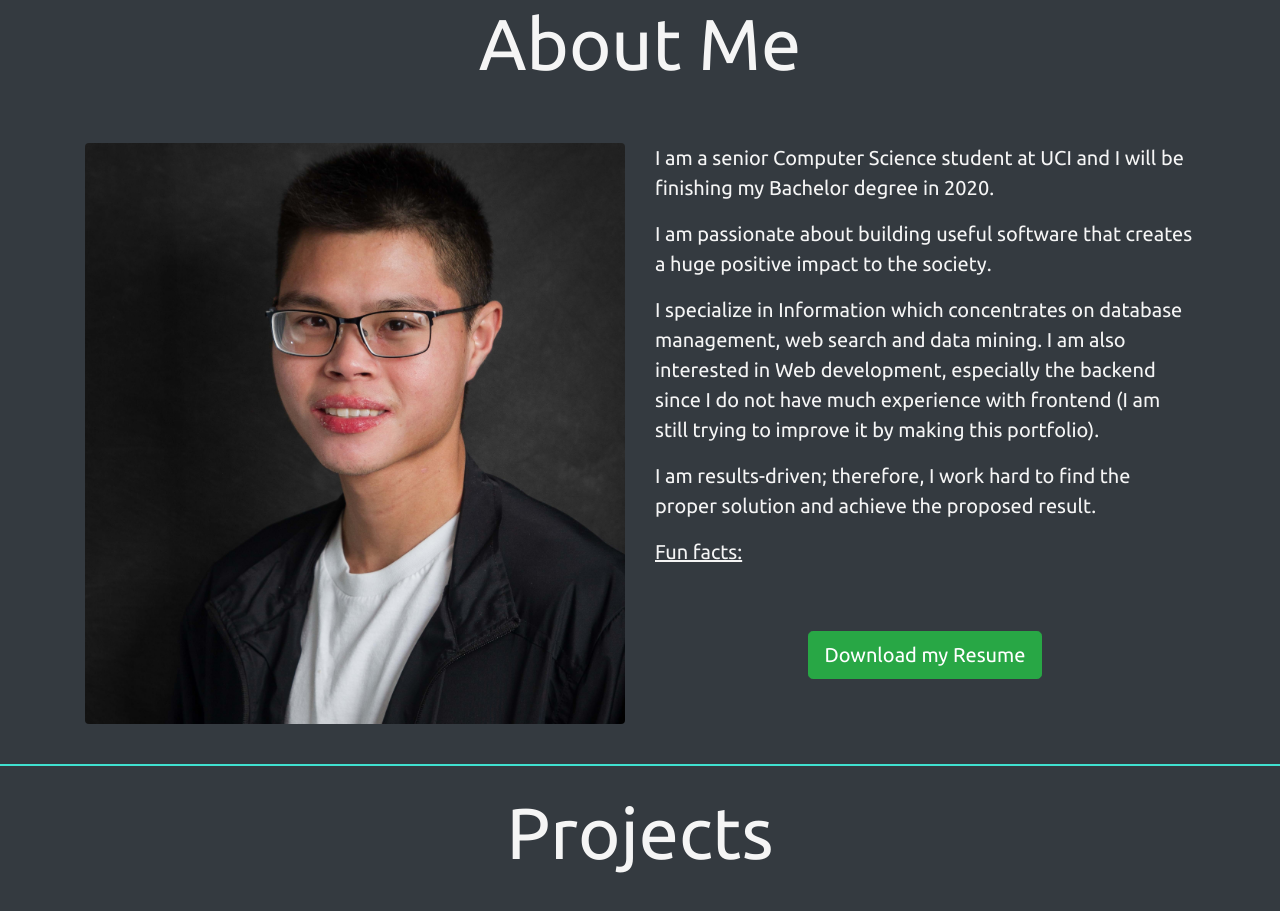
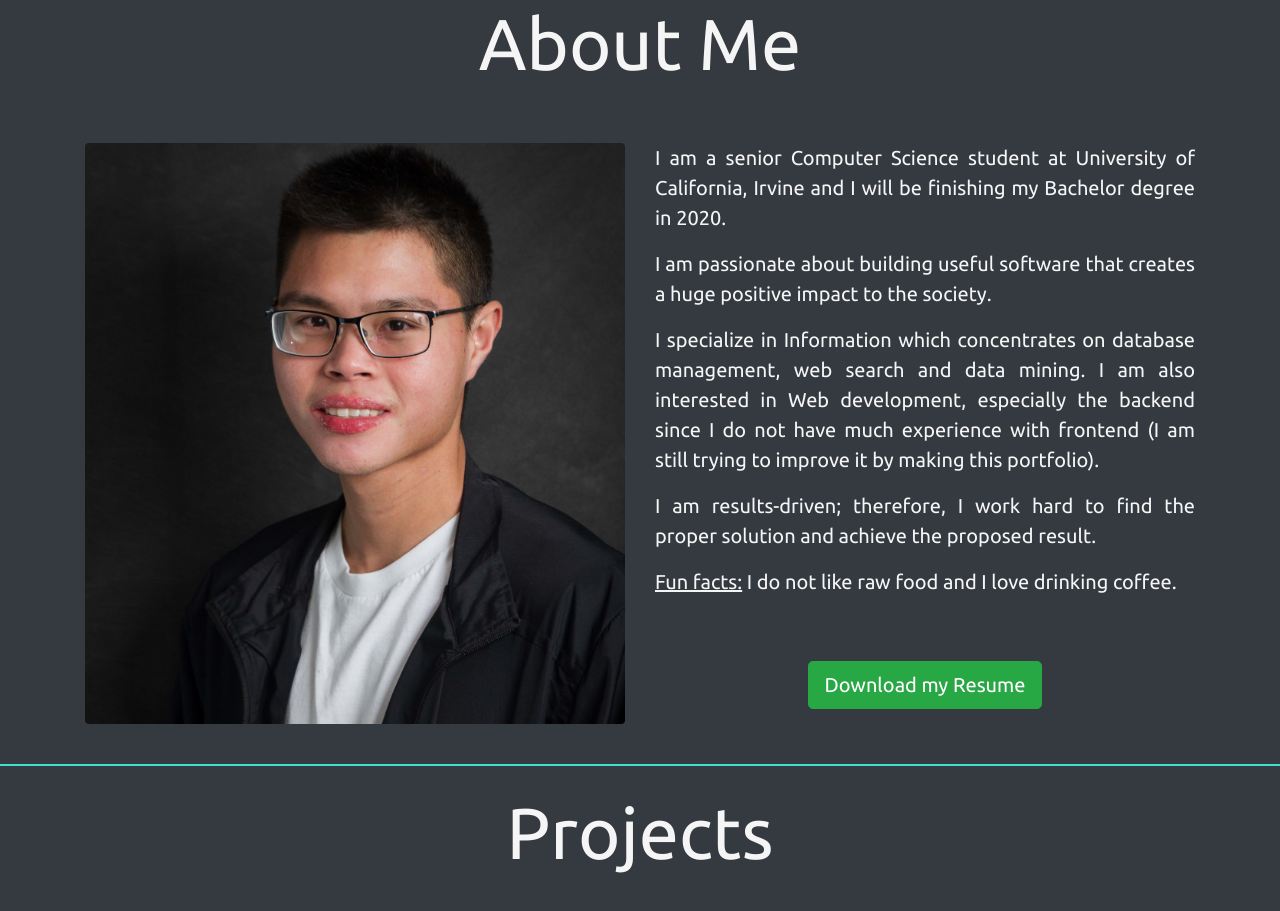
Before and after one commit to emmohac/AdvancedPS, a website: page index.html in a window 1280 px wide. Shown: the part 823-1734 px from the top of the page. Drawn offline with nearby package versions, Linux system fonts and the light colour scheme.

Commit message:
Hover and color

```diff
--- a/index.html
+++ b/index.html
@@ -73,20 +73,27 @@
                     <img src="image/myself_pro.jpg" class="img-fluid rounded" />
                 </div>
                 <div class="col-lg-6 py-3">
-                    <p class="lead">
-                        I am a senior Computer Science student at UCI and I will be finishing my Bachelor degree in
+                    <p class="lead text-justify">
+                        I am a senior <span id="cs">Computer Science</span> student at <span id="uci">University of
+                            California, Irvine</span>
+                        and I will be finishing my
+                        Bachelor degree in
                         2020.
                     </p>
-                    <p class="lead">I am passionate about building useful software that creates a huge positive impact
+                    <p class="lead text-justify">I am passionate about building useful software that creates a huge
+                        positive impact
                         to the society.</p>
-                    <p class="lead">I specialize in Information which concentrates on database management, web
+                    <p class="lead text-justify">I specialize in Information which concentrates on database management,
+                        web
                         search and data mining. I am also interested in Web development, especially the backend since I
                         do not have much experience with frontend (I am still trying to improve it by making this
                         portfolio).</p>
-                    <p class="lead">I am results-driven; therefore, I work hard to find the proper solution and achieve
+                    <p class="lead text-justify">I am results-driven; therefore, I work hard to find the proper solution
+                        and achieve
                         the proposed result.
                     </p>
-                    <p class="lead"><u>Fun facts:</u></p>
+                    <p class="lead text-justify"><u>Fun facts:</u> I do not like raw food and I love drinking coffee.
+                    </p>
                     <div class="text-center pt-5">
                         <a href="Huy_Tran_resume.pdf" class="btn btn-success btn-lg"
                             download="Huy_Tran_resume.pdf">Download
--- a/support.js
+++ b/support.js
@@ -1,3 +1,23 @@
+console.log("If you see this message then I believe you are not a normal visitor of my portfolio.");
+console.log("You are either a recruiter or someone who is looking to learn about basic frontend design (normal people would not inspect the website).");
+console.log("If you are a recruiter and think that there is a position that fits my skills, please contact me by email.");
+console.log("If you are someone who is looking to build basic frontend and have question, please contact me by email and I will try to help as much as possible.");
+
+$("#uci").hover(function () {
+    $(this).css("background-color", "#00386c");
+    $(this).css("color", "#f6aa0d");
+}, function () {
+    $(this).css("background-color", "#343a40");
+    $(this).css("color", "whitesmoke");
+});
+
+$("#cs").hover(function () {
+    $(this).css("background-color", "#333");
+    $(this).css("color", "#00cc00")
+}, function () {
+    $(this).css("background-color", "#343a40");
+    $(this).css("color", "whitesmoke");
+});
 $("#year").text(new Date().getFullYear());
 
 $("body").scrollspy({
```
